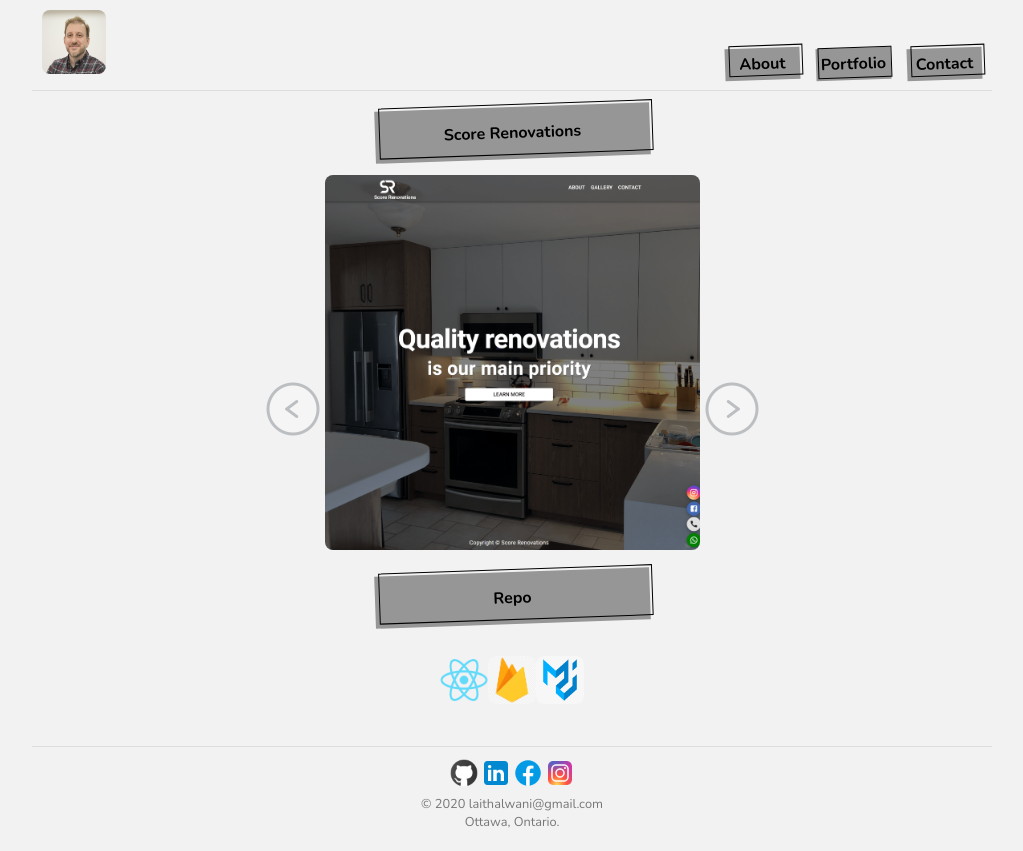
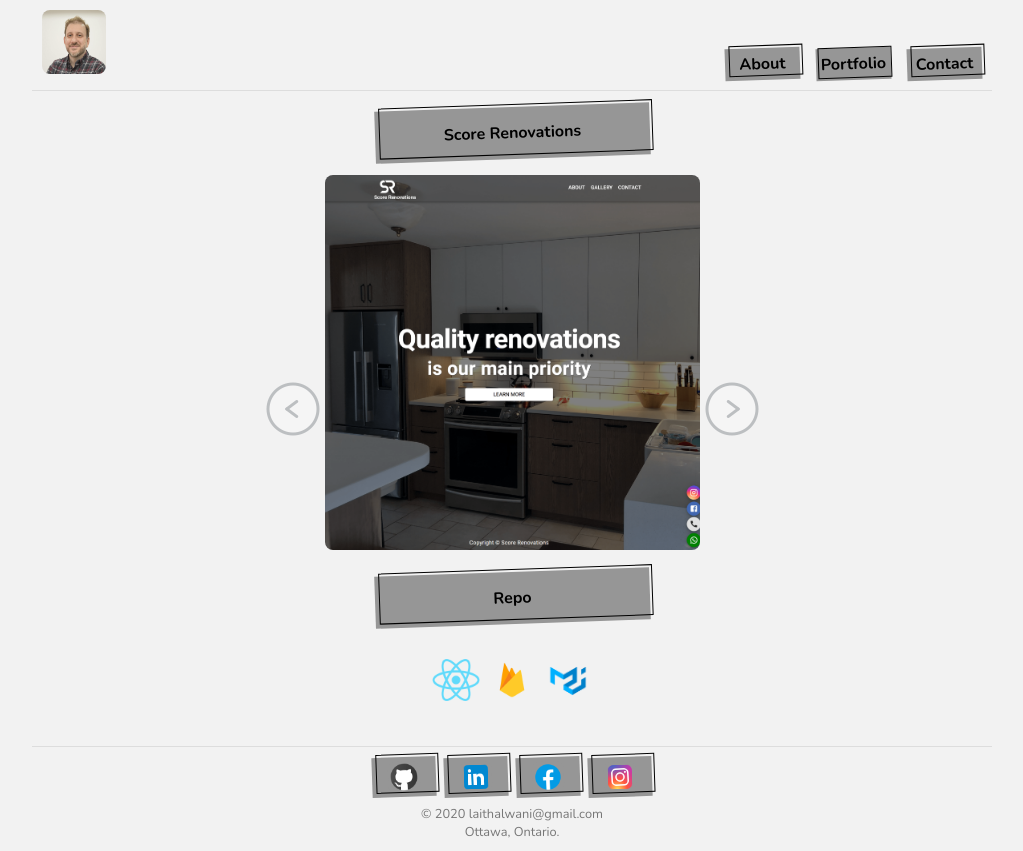
Before and after one commit to LaithAlwani/LaithAlwani, a Next.js app: page /portfolio in a window 1280 px wide. Shown: the whole page, without its empty margins (128-1151 px from the left). Built offline with nearby package versions, Linux system fonts and the light colour scheme.

Commit message:
updated social icons

```diff
--- a/components/projects/project.module.css
+++ b/components/projects/project.module.css
@@ -39,3 +39,7 @@
  padding: 0;
  display: inline-flex;
 }
+
+.root li{
+  margin:0 0.25rem ;
+}
--- a/components/ui/social-links.js
+++ b/components/ui/social-links.js
@@ -9,6 +9,7 @@ export default function SocialLink({ path, label, icon }) {
           target="_blank"
           rel="noreferrer"
           aria-label={label}
+          className="btn social-link"
         >
           <Image src={icon} alt="social link" width={32} height={32}/>
         </a>
--- a/styles/globals.css
+++ b/styles/globals.css
@@ -77,8 +77,13 @@ footer ul {
 }
 
 footer ul img {
-  width: 2rem;
-  margin: 0.2rem;
+  background-color: #969696;
+}
+
+footer ul a {
+  /* width: 2rem; */
+  /* margin: 0.3rem; */
+  margin: 0 1rem;
 }
 
 footer span {
@@ -147,3 +152,11 @@ footer span {
   line-height: 1rem;
   padding: 0.5rem;
 }
+
+.social-link{
+  width:64px;
+  padding:  0.25rem 0;
+  font-size: 3rem;
+  margin:0 0.25rem;
+  margin-bottom: 0.5rem;
+}
```
Also changed, not shown: public/icons/firebase.png, public/icons/mui.png.
